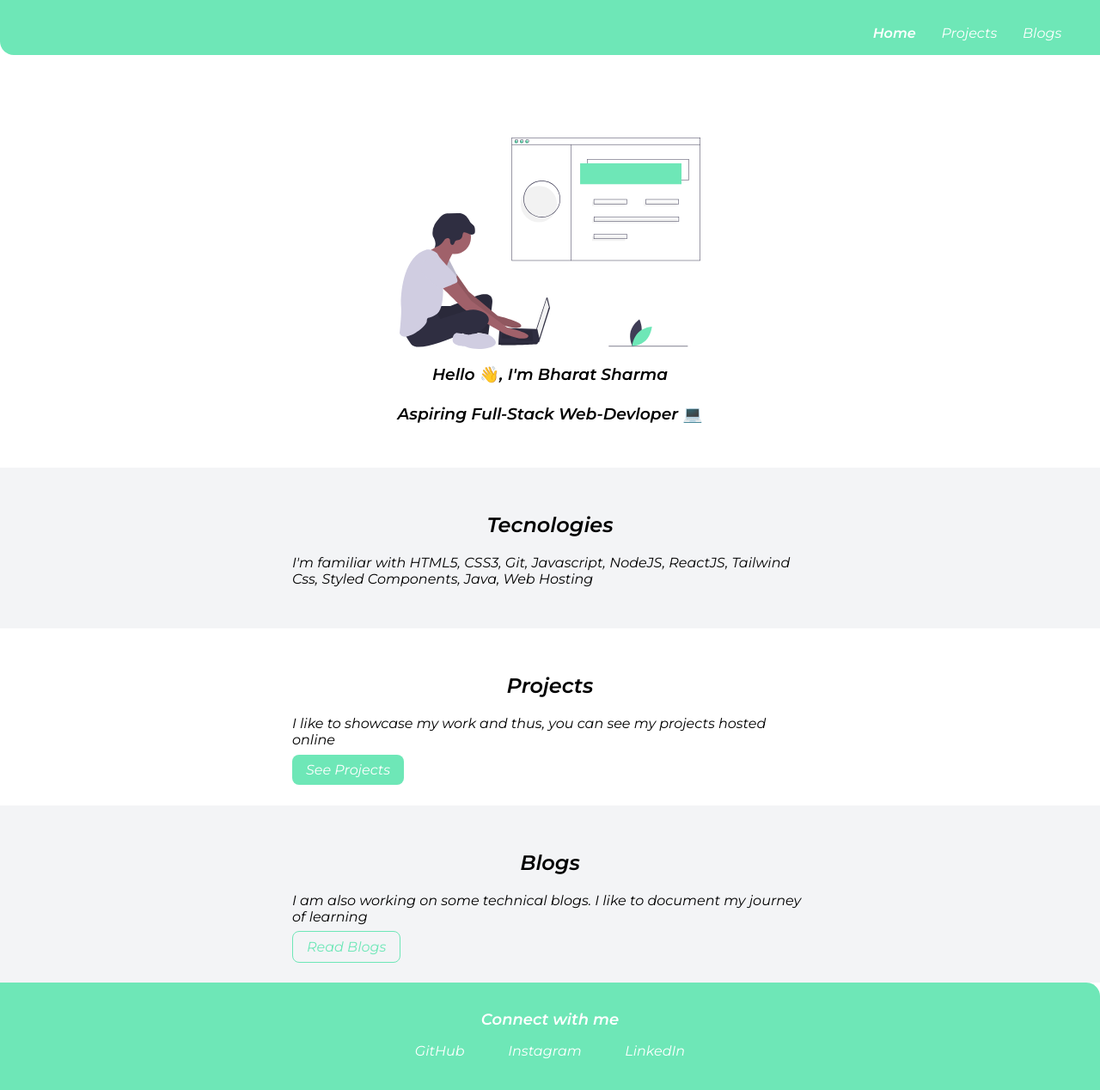
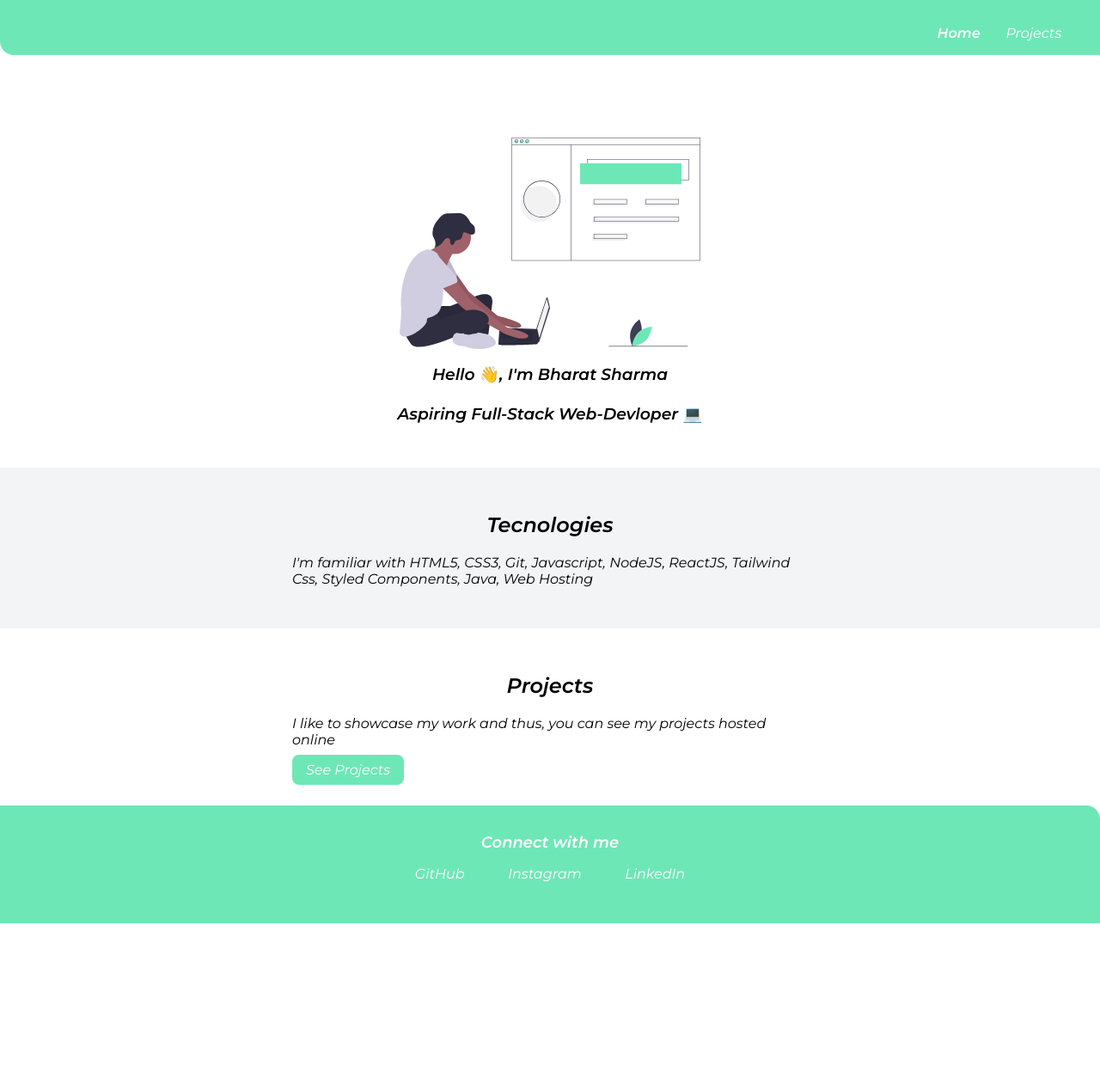
Before and after one commit to bharat2913/portfolio-to-learn, a plain HTML site: page index.html in a window 1280 px wide. Shown: the part 32-1300 px from the top of the page at 86% size. After the commit the page ends 1106 px from the top, so only its background shows below. Drawn offline with Linux system fonts and the light colour scheme.

Commit message:
docs: remove blog section

```diff
--- a/index.html
+++ b/index.html
@@ -17,9 +17,9 @@
             <li class="list-item-inline">
                 <a class="link" href="https://bharatsharma.netlify.app/projects.html">Projects</a>
             </li>
-            <li class="list-item-inline">
+            <!-- <li class="list-item-inline">
                 <a class="link" href="https://bharatsharma.netlify.app/blogs.html">Blogs</a>
-            </li>
+            </li> -->
         </ul>
     </nav>
     <!-- C:\Users\acer\Documents\GitHub\portfolio\img.svg\undraw_web_developer_p3e5.svg -->
@@ -48,7 +48,7 @@
     </div>
     </section>
 
-    <section class="section ow">
+    <!-- <section class="section ow">
         <div class=" container container-center">
         <h1>Blogs</h1>
         <p>I am also working on some technical blogs. I like to document my journey of learning</p>
@@ -56,7 +56,7 @@
         <a class="link link-secondary" href="https://bharatsharma.netlify.app/blogs.html">Read Blogs</a>
 
     </div>
-    </section>
+    </section> -->
 
     <footer class="footer">
         <div class="footer-header">Connect  with me</div>
```
Also changed, not shown: projects.html (+2 -2 lines).
